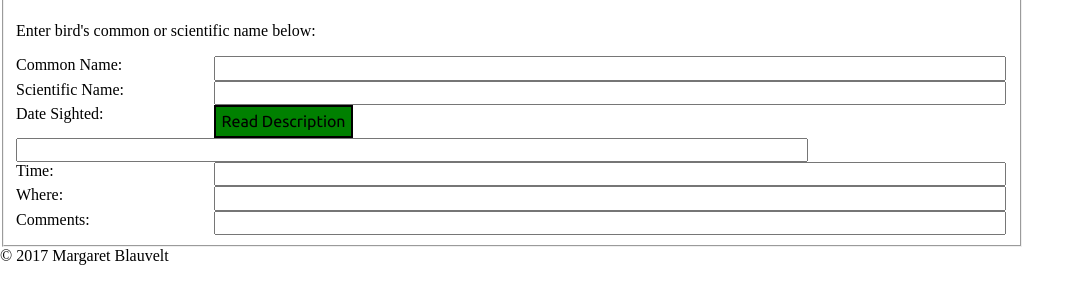
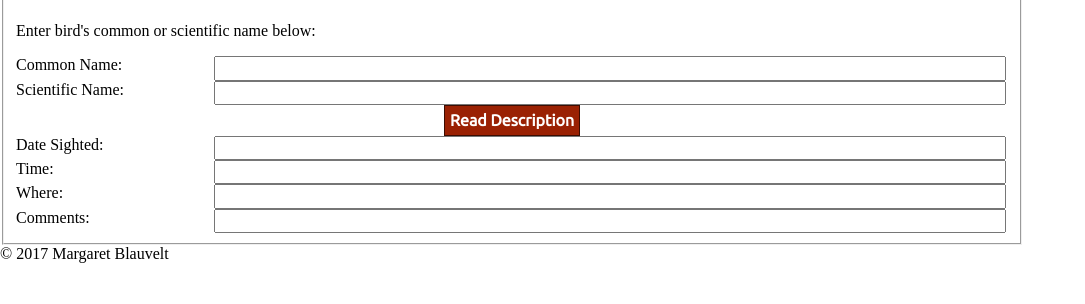
Before and after one commit to goldtreefrog/bird-logger, a website: page public/index.html in a window 1280 px wide. Shown: the part 118-422 px from the top of the page, without its empty margins (0-1085 px from the left). Drawn offline with nearby package versions, Linux system fonts and the light colour scheme.

```diff
--- a/public/index.html
+++ b/public/index.html
@@ -45,7 +45,5 @@
     <footer role="contentinfo"><address></address>
       <summary>© 2017 Margaret Blauvelt</summary>
     </footer>
-    <script src='https://cdnjs.cloudflare.com/ajax/libs/jquery/3.1.1/jquery.js'></script>
-    <script src='app.js'></script>
   </body>
 </html>
--- a/public/styles/style.css
+++ b/public/styles/style.css
@@ -5,9 +5,11 @@
   font-family: "Ubuntu", sans-serif; }
 
 button {
-  background-color: green;
-  border: 2px solid #000000;
-  padding: 5px; }
+  color: white;
+  background-color: #9a2103;
+  border: 1px solid #3c0c01;
+  padding: 5px;
+  font-weight: 700; }
 
 label {
   clear: left;
@@ -15,10 +17,12 @@
   width: 20%; }
 
 input {
+  clear: right;
   float: left;
   width: 79%; }
 
 button.ctr {
+  display: block;
   margin-left: auto;
   margin-right: auto;
   border: 5px sold purple; }
```
